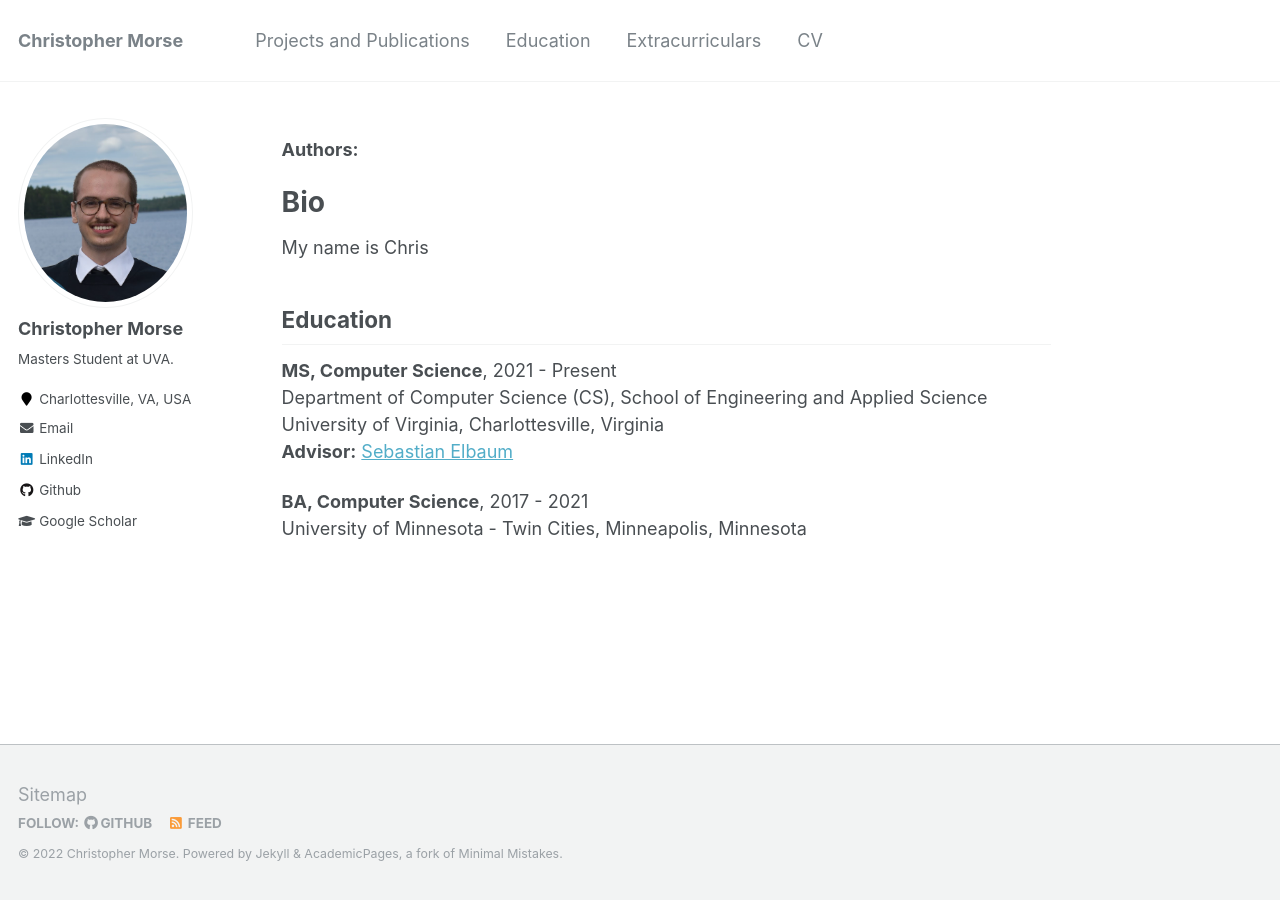
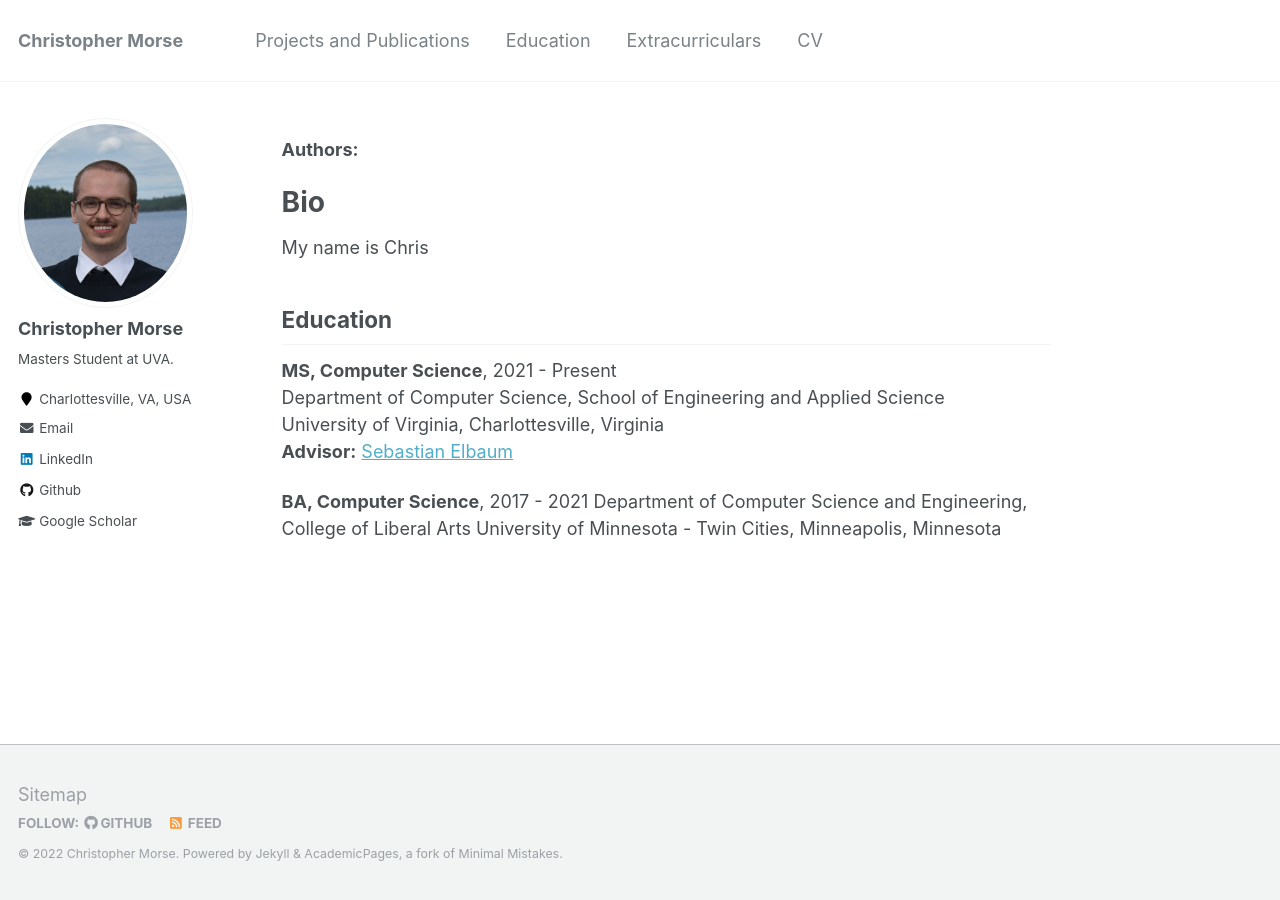
Before and after one commit to christheissmorse/christheissmorse.github.io, a Jekyll site: the page built from _pages/about.md, in a window 1280 px wide. Built offline with Jekyll 4.4.1, drawn with Linux system fonts in a browser that asks for light colours.

Commit message:
Update about.md

```diff
--- a/_pages/about.md
+++ b/_pages/about.md
@@ -16,10 +16,11 @@ My name is Chris
 ## Education
 
 **MS, Computer Science**,  2021 - Present
-Department of Computer Science (CS), School of Engineering and Applied Science
+Department of Computer Science, School of Engineering and Applied Science
 University of Virginia, Charlottesville, Virginia
 **Advisor:** [Sebastian Elbaum](https://www.cs.virginia.edu/~se4ja/)
 
 
 **BA, Computer Science**, 2017 - 2021
+Department of Computer Science and Engineering, College of Liberal Arts
 University of Minnesota - Twin Cities, Minneapolis, Minnesota
```
